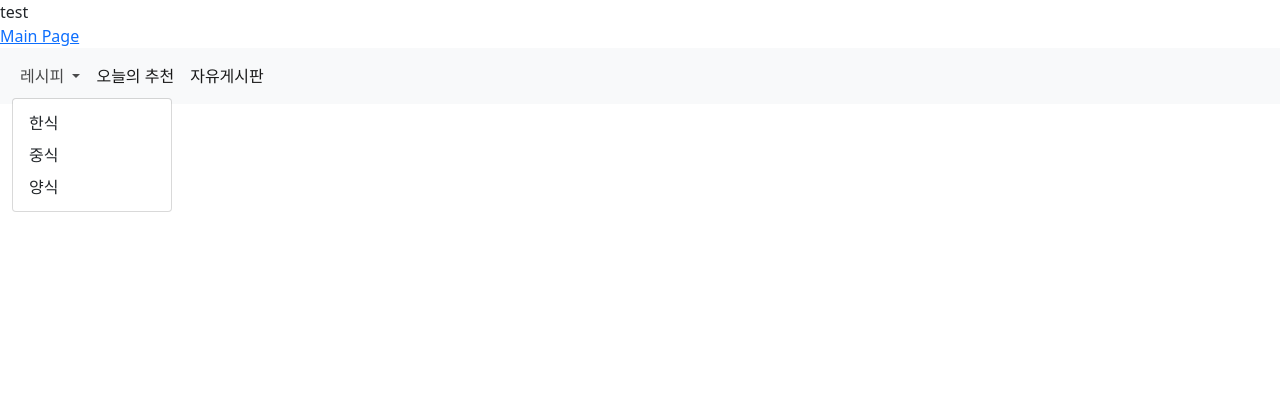
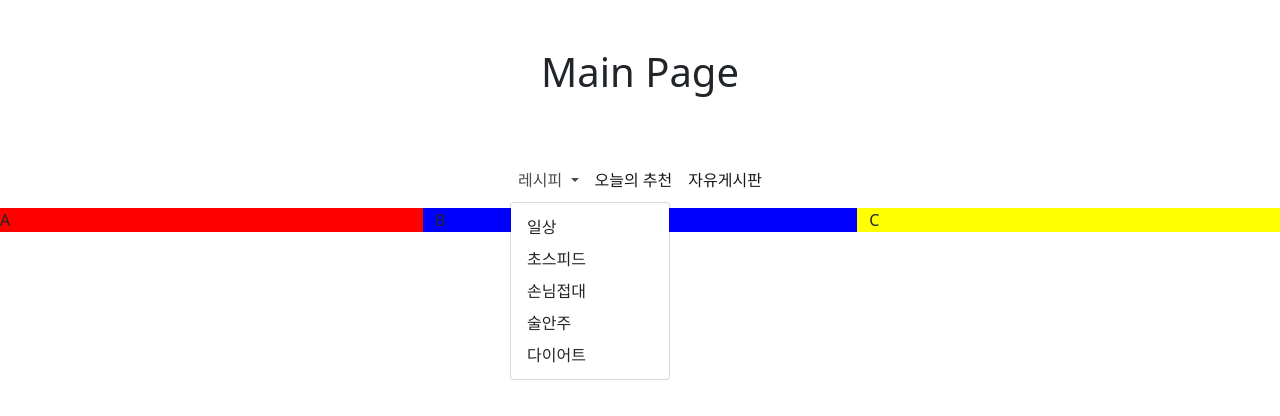
Before and after one commit to jaewooong/-recipe-, a website: page index.html in a window 1280 px wide. Both pictures are taken after a click on the button "레시피". Drawn offline with nearby package versions, Linux system fonts and the light colour scheme.

Commit message:
메인페이지 구성중

```diff
--- a/index.html
+++ b/index.html
@@ -3,34 +3,38 @@
 
 <head>
     <!-- Required meta tags -->
-    test
     <meta charset="utf-8">
     <meta name="viewport" content="width=device-width, initial-scale=1">
 
     <!-- Bootstrap CSS -->
     <link href="https://cdn.jsdelivr.net/npm/bootstrap@5.1.3/dist/css/bootstrap.min.css" rel="stylesheet"
         integrity="sha384-1BmE4kWBq78iYhFldvKuhfTAU6auU8tT94WrHftjDbrCEXSU1oBoqyl2QvZ6jIW3" crossorigin="anonymous">
-
     <title>메인페이지 레이아웃</title>
 </head>
 
 <body>
-    <!-- 메인 메뉴-->
+    <!-- 대문-->
     <header>
-        <a href="/index" class="#">Main Page</a>
-        <nav class="navbar navbar-expand-lg navbar-light bg-light">
+        <div class="container p-5 text-dark text-center">
+            <h1>Main Page</h1>
+        </div>
+    </header>
+    <!-- 상단 메뉴 -->
+    <nav class="navbar navbar-expand-sm navbar-light">
         <div class="container-fluid">
-                <div class="collapse navbar-collapse" id="navbarSupportedContent">
-                    <ul class="navbar-nav me-auto mb-2 mb-lg-0">
+            <div class="collapse navbar-collapse justify-content-center" id="navbarSupportedContent">
+                <ul class="navbar-nav">
                     <li class="nav-item dropdown">
                         <a class="nav-link dropdown-toggle" href="#" id="navbarDropdown" role="button"
                             data-bs-toggle="dropdown" aria-expanded="false">
                             레시피
                         </a>
                         <ul class="dropdown-menu" aria-labelledby="navbarDropdown">
-                                <li><a class="dropdown-item" href="#">한식</a></li>
-                                <li><a class="dropdown-item" href="#">중식</a></li>
-                                <li><a class="dropdown-item" href="#">양식</a></li>
+                            <li><a class="dropdown-item" href="/daily">일상</a></li>
+                            <li><a class="dropdown-item" href="/speed">초스피드</a></li>
+                            <li><a class="dropdown-item" href="/customer">손님접대</a></li>
+                            <li><a class="dropdown-item" href="/snacks">술안주</a></li>
+                            <li><a class="dropdown-item" href="/diet">다이어트</a></li>
                         </ul>
                     </li>
                     <li class="nav-item">
@@ -43,11 +47,24 @@
             </div>
         </div>
     </nav>
+    <!-- 레시피 항목 및 랭킹 -->
+    <main>
+        <div class="row">
+            <div class="col-md-4" style="background-color: red;">
+                A
+            </div>
+            <div class="col-md-4" style="background-color: blue;">
+                B
+            </div>
+            <div class="col-md-4" style="background-color: yellow;">
+                C
+            </div>
+        </div>
 
-    </header>
+    </main>
     <footer>
 
-
+    </footer>
     <!-- Optional JavaScript; choose one of the two! -->
 
     <!-- Option 1: Bootstrap Bundle with Popper -->
@@ -60,5 +77,7 @@
     <script src="https://cdn.jsdelivr.net/npm/@popperjs/core@2.10.2/dist/umd/popper.min.js" integrity="sha384-7+zCNj/IqJ95wo16oMtfsKbZ9ccEh31eOz1HGyDuCQ6wgnyJNSYdrPa03rtR1zdB" crossorigin="anonymous"></script>
     <script src="https://cdn.jsdelivr.net/npm/bootstrap@5.1.3/dist/js/bootstrap.min.js" integrity="sha384-QJHtvGhmr9XOIpI6YVutG+2QOK9T+ZnN4kzFN1RtK3zEFEIsxhlmWl5/YESvpZ13" crossorigin="anonymous"></script>
     -->
+
 </body>
+
 </html>
```
Also changed, not shown: customer.html (added), daily.html (added), diet.html (added), recommend.html (added), server.js (line endings or trailing spaces), snacks.html (added), speed.html (added). Lines whose indentation alone changed are shown as unchanged.
